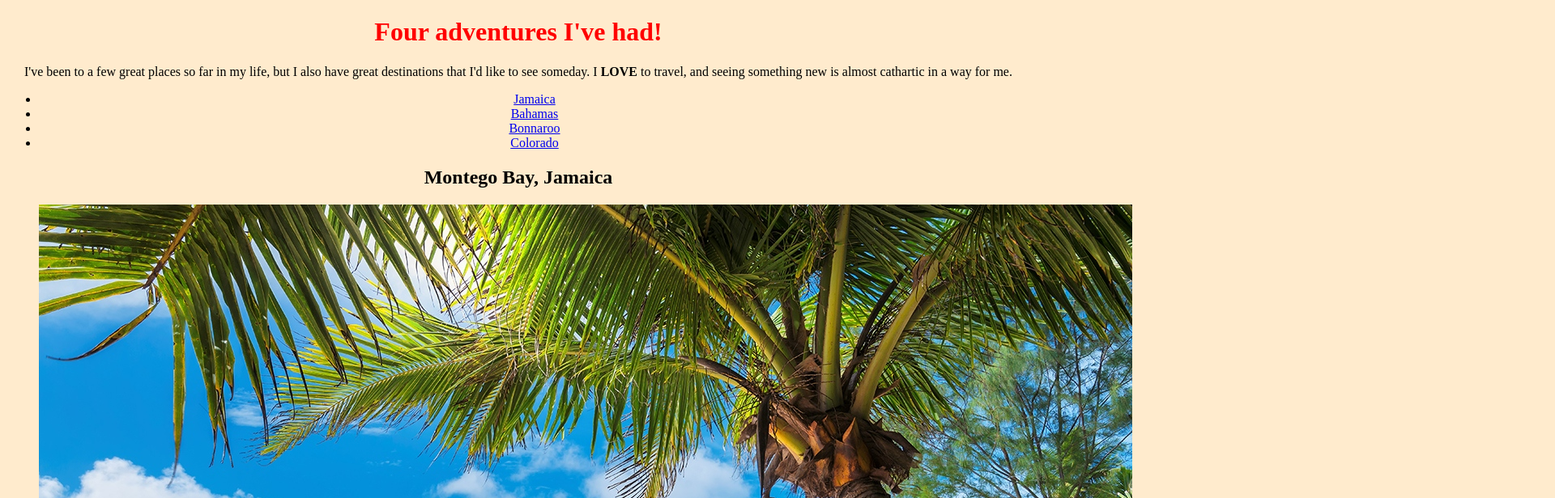
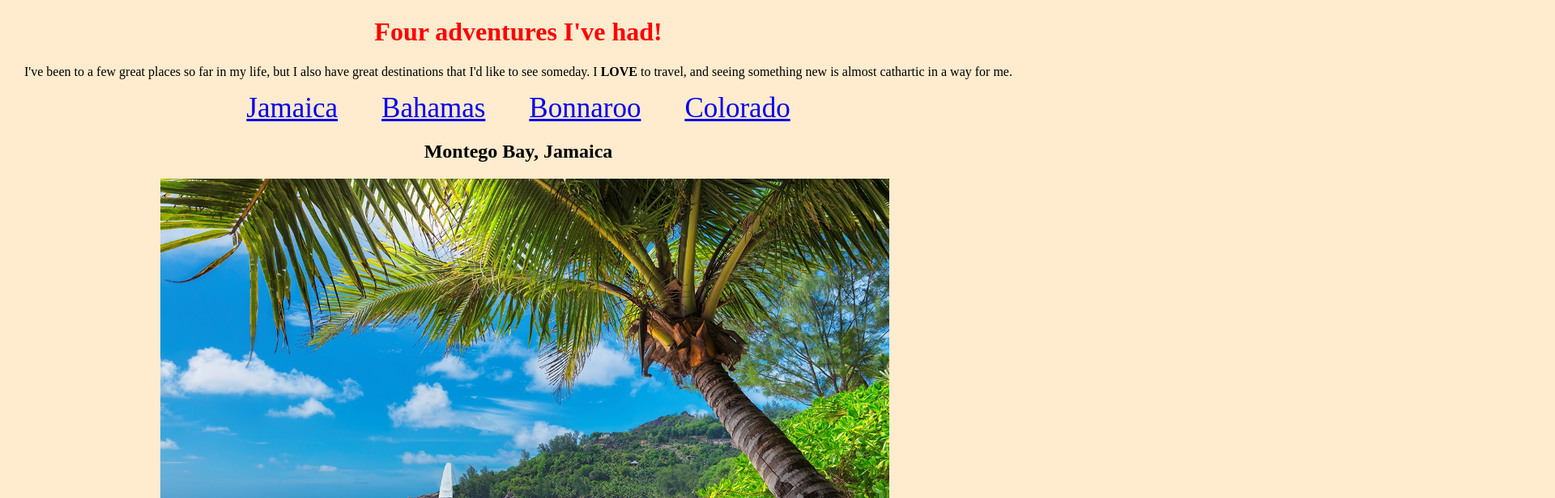
Before and after one commit to Stl-LC101-MAY-2022/js-assignment-4-html-me-something-Rabate74, a website: page index.html in a window 1280 px wide. Shown: the top 616 px of the page at 81% size, 1920 px wide, since content can reach past the window. Drawn offline with Linux system fonts and the light colour scheme.

Commit message:
link padding added

```diff
--- a/index.html
+++ b/index.html
@@ -12,12 +12,13 @@
 
          <p>
 
-            <ul><li><a href="#Jamaica">Jamaica</a></li>
-            <li><a href="#Bahamas">Bahamas</a></li>
-            <li><a href="#Bonnaroo">Bonnaroo</a></li>
-            <li><a href="#Colorado">Colorado</a></li>
+            <a href="#Jamaica" class="link">Jamaica</a>
 
-         </nav>
+            <a href="#Bahamas" class="link">Bahamas</a>
+            <a href="#Bonnaroo" class="link">Bonnaroo</a>
+            <a href="#Colorado" class="link">Colorado</a>
+
+
       </header>
 
       <main>
--- a/styles.css
+++ b/styles.css
@@ -19,6 +19,14 @@ h1, h2{
     color: green;
 }
 
+.link{
+font-size: 35px;
+text-align: center;
+padding: 25px;
+}
+
 img{
-
+    height: 600px;
+    width: 1200px;
+    object-fit: contain;
 }
```
